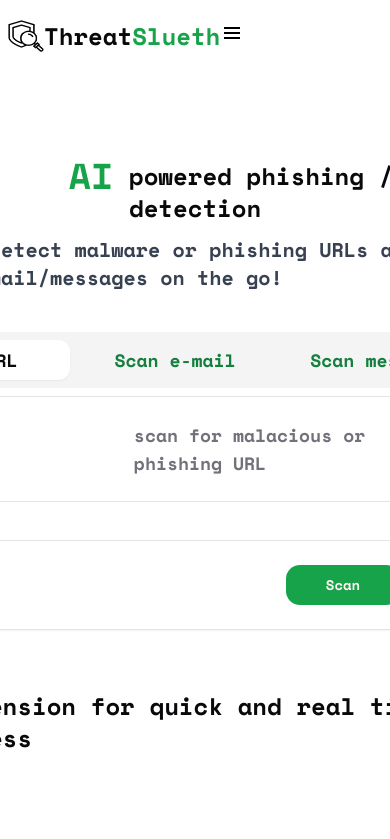
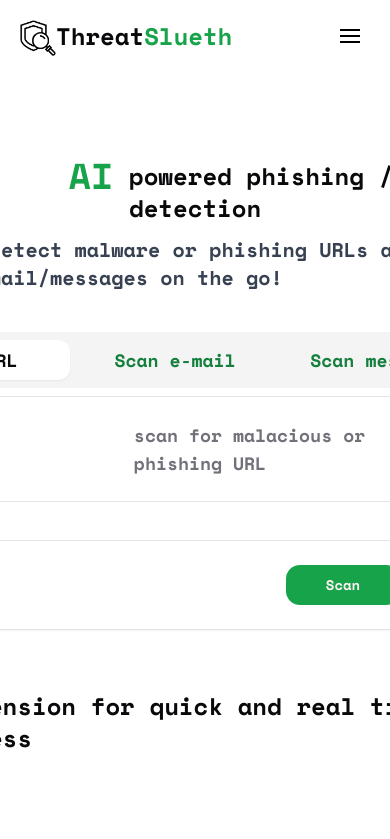
Before and after one commit to Aswinr24/ThreatSleuth, a Next.js app: page / in a window 390 px wide. Shown: the top 839 px of the page. Built offline with nearby package versions, Linux system fonts and the light colour scheme; no server answers.

Commit message:
responsiveness changes

```diff
--- a/package.json
+++ b/package.json
@@ -21,6 +21,8 @@
     "bcrypt": "^5.1.1",
     "class-variance-authority": "^0.7.0",
     "clsx": "^2.1.0",
+    "framer-motion": "^11.0.25",
+    "hamburger-react": "^2.5.0",
     "lucide-react": "^0.354.0",
     "mongoose": "^8.2.4",
     "next": "14.1.3",
--- a/src/components/Navbar.tsx
+++ b/src/components/Navbar.tsx
@@ -5,6 +5,8 @@
 import { Button } from '@/components/ui/button'
 import logo from '../app/logo1.png'
 import { LuMenu } from 'react-icons/lu'
+import { motion } from 'framer-motion'
+import { Turn as Hamburger } from 'hamburger-react'
 
 const Navbar = () => {
   const [isOpen, setIsOpen] = useState(false)
@@ -14,18 +16,21 @@
       top: 1500,
       behavior: 'smooth',
     })
+    setIsOpen(false)
   }
   const handleClickAbout = () => {
     window.scrollTo({
       top: 500,
       behavior: 'smooth',
     })
+    setIsOpen(false)
   }
   const handleClickContact = () => {
     window.scrollTo({
       top: 2000,
       behavior: 'smooth',
     })
+    setIsOpen(false)
   }
 
   const toggleMenu = () => {
@@ -45,57 +50,63 @@
             <Image
               src={logo}
               alt="logo"
-              className="h-8 w-9 ml-2 sm:mt-3 lg:mt-0 sm:block lg:hidden block"
+              className="h-9 w-9 ml-5 sm:mt-3 lg:mt-0 sm:block lg:hidden block"
             />
             <h1 className="lg:mt-1 sm:mt-0">Threat</h1>
             <h1 className="text-green-600 lg:mt-1 sm:mt-0">Slueth</h1>
           </span>
           <div className="lg:hidden sm:block block">
-            <div>
-              <button
-                onClick={toggleMenu}
-                className="text-green-600 focus:outline-none focus:text-green-800"
+            <div className="menu absolute top-0 right-0 h-full bg-white z-50">
+              <div
+                className={`menu-icon absolute top-3 right-4 ${
+                  isOpen ? 'text-green-600' : 'text-black'
+                }`}
               >
-                <svg
-                  className="h-6 w-6 text-green-600"
-                  xmlns="http://www.w3.org/2000/svg"
-                  viewBox="0 0 24 24"
+                <Hamburger toggled={isOpen} size={20} toggle={setIsOpen} />
+              </div>
+
+              {isOpen && (
+                <motion.div
+                  className="menu-items text-center absolute text-xl top-14 right-0 p-4 bg-white"
+                  initial={{ opacity: 0 }}
+                  animate={{ opacity: isOpen ? 1 : 0 }}
+                  transition={{ duration: 0.5 }}
                 >
-                  {isOpen ? (
-                    <path
-                      fillRule="evenodd"
-                      clipRule="evenodd"
-                      d="M4 6h16v2H4V6zm0 5h16v2H4v-2zm16 5H4v2h16v-2z"
-                    />
-                  ) : (
-                    <path
-                      fillRule="evenodd"
-                      clipRule="evenodd"
-                      d="M4 6h16v2H4V6zm0 5h16v2H4v-2zm0 5h16v2H4v-2z"
-                    />
-                  )}
-                </svg>
-              </button>
+                  <ul className="py-4 mx-10">
+                    <li className="mb-4">
+                      <a href="#" className="text-black">
+                        Home
+                      </a>
+                    </li>
+                    <li className="mb-4">
+                      <a
+                        className="text-black"
+                        onClick={() => handleClickAbout()}
+                      >
+                        About
+                      </a>
+                    </li>
+                    <li className="mb-2">
+                      <a
+                        className="text-black"
+                        onClick={() => handleClickContact()}
+                      >
+                        Contact
+                      </a>
+                    </li>
+                  </ul>
+                  <Button
+                    className="text-white py-2 px-4 mb-6 "
+                    variant="default"
+                    onClick={() => handleClickContribute()}
+                  >
+                    Contribute
+                  </Button>
+                </motion.div>
+              )}
             </div>
           </div>
-          {isOpen && (
-            <div className="bg-green-200">
-              <ul className="flex flex-col space-y-2">
-                <li>
-                  <a href="/">Home</a>
-                </li>
-                <li>
-                  <a href="/about">About</a>
-                </li>
-                <li>
-                  <a href="/contact">Contact</a>
-                </li>
-                <li>
-                  <a href="/contribute">Contribute</a>
-                </li>
-              </ul>
-            </div>
-          )}
+
           <div className="flex md:order-2 space-x-3 md:space-x-0 rtl:space-x-reverse pl-5 ml-10">
             <Button
               variant="default"
```
Also changed, not shown: 1 other file (tests, documents, lock files or other folders).
